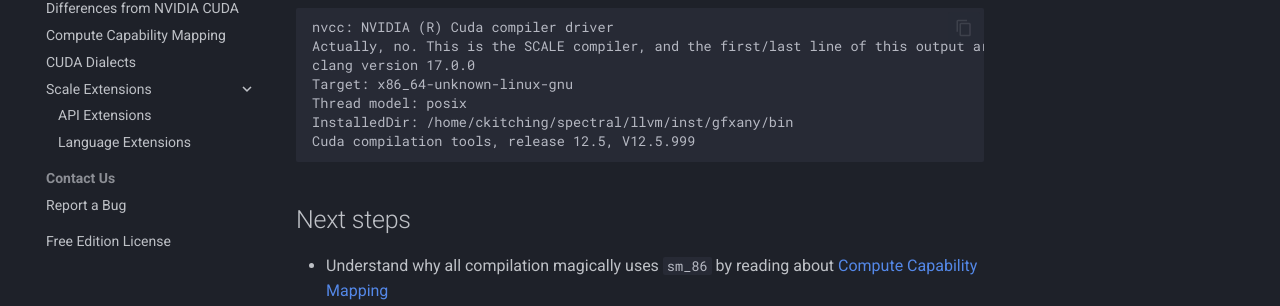
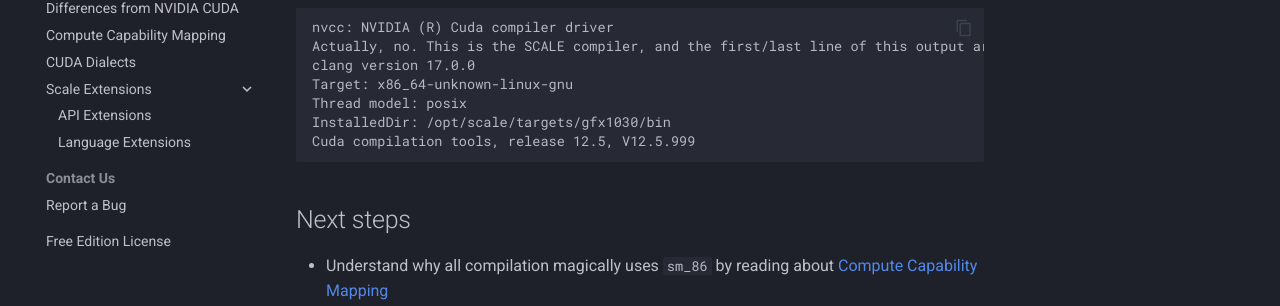
Before and after one commit to spectral-compute/scale-docs, an MkDocs documentation site: the page built from docs/manual/how-to-use.md, in a window 1280 px wide and 900 px high, scrolled down 2442 px. Shown: the part 441-747 px from the top of the window. Built offline with MkDocs 1.6.1 and Material for MkDocs 9.7.7, drawn with Linux system fonts in a browser that asks for light colours.

Commit message:
Update how-to-use.md
anonymisation

````diff
--- a/docs/manual/how-to-use.md
+++ b/docs/manual/how-to-use.md
@@ -142,7 +142,7 @@ Actually, no. This is the SCALE compiler, and the first/last line of this output
 clang version 17.0.0
 Target: x86_64-unknown-linux-gnu
 Thread model: posix
-InstalledDir: /home/ckitching/spectral/llvm/inst/gfxany/bin
+InstalledDir: /opt/scale/targets/gfx1030/bin
 Cuda compilation tools, release 12.5, V12.5.999
 ```
 
````
